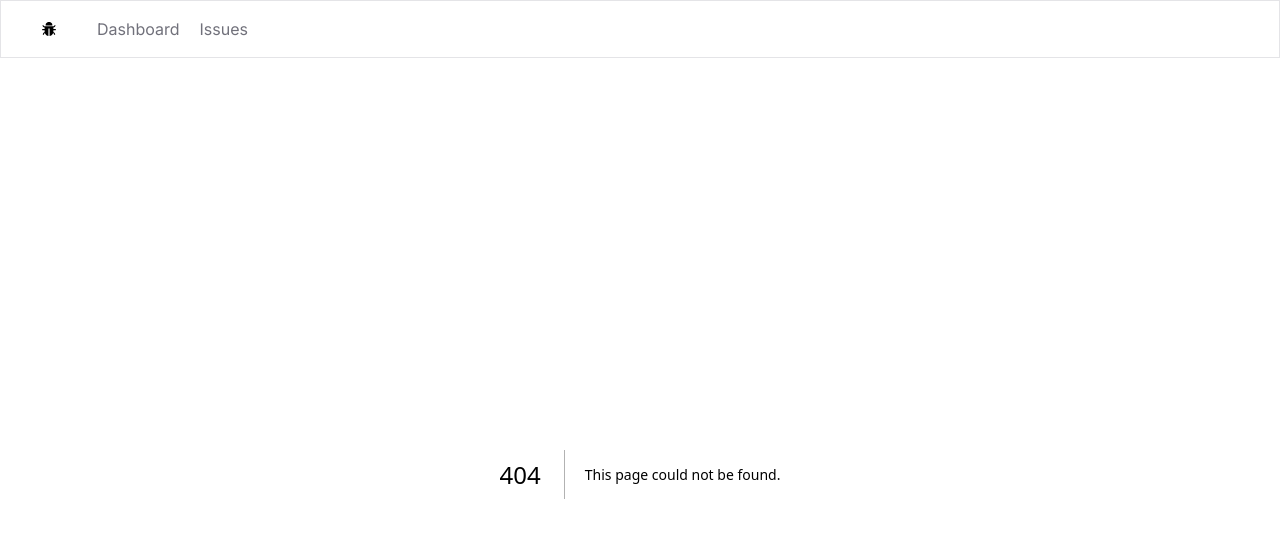
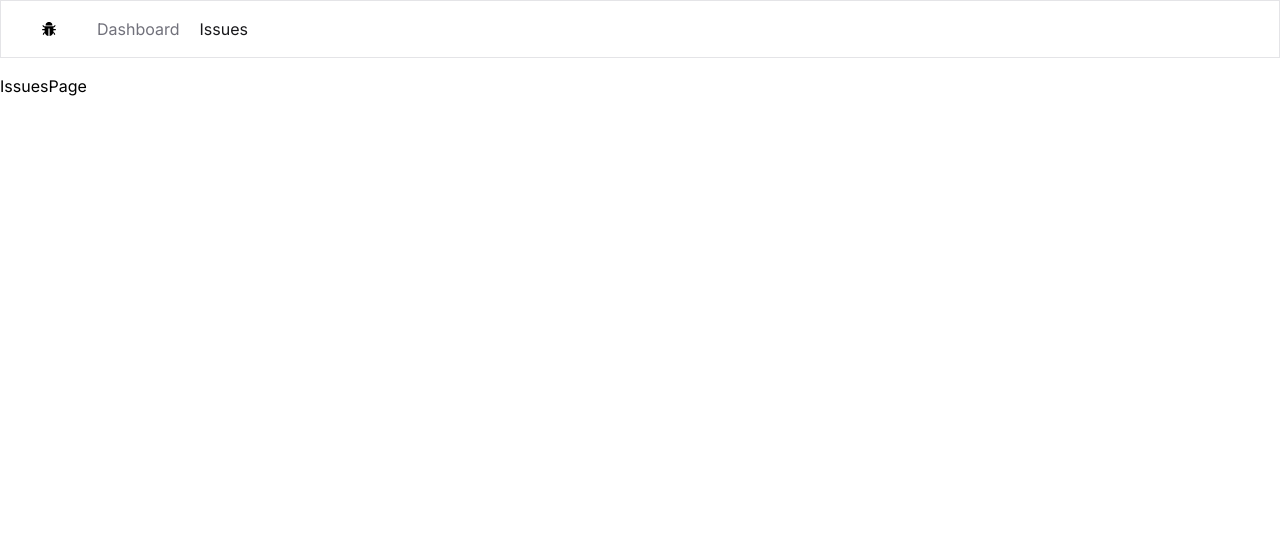
Before and after one commit to edmondwu1022/issue-tracker, a Next.js app: page /issues in a window 1280 px wide. Before the commit this address had no page. Shown: the top 538 px of the page. Built offline with nearby package versions, Linux system fonts and the light colour scheme.

Commit message:
style active link in the NavBar

```diff
--- a/app/NavBar.tsx
+++ b/app/NavBar.tsx
@@ -1,11 +1,17 @@
+'use client'
+
 import Link from "next/link"
 import { AiFillBug } from "react-icons/ai";
+import { usePathname } from "next/navigation";
+import classNames from "classnames";
 
 const NavBar = () => {
     const lists = [
-        { label: "Dashboard", href: "/dashboard" },
+        { label: "Dashboard", href: "/" },
         { label: "Issues", href: "/issues" }
     ]
+    const pathname = usePathname()
+
     return (
         <nav className="flex flex-row gap-10 border border-zinc-200 px-10 py-4 mb-4 items-center ">
             <Link href="/" ><AiFillBug /></Link>
@@ -14,10 +20,14 @@
                     <Link
                         key={list.href}
                         href={list.href}
-                        className="text-zinc-500 hover:text-zinc-900 transition-colors"
+                        className={classNames({
+                            "text-zinc-500": pathname !== list.href,
+                            "text-zinc-900": pathname === list.href,
+                            "hover:text-zinc-800 transition-colors": true
+                        })}
                     >{list.label}</Link>)}
             </div>
-        </nav>
+        </nav >
     )
 }
 export default NavBar
--- /dev/null
+++ b/app/issues/page.tsx
@@ -0,0 +1,6 @@
+const IssuesPage = () => {
+    return (
+        <div>IssuesPage</div>
+    )
+}
+export default IssuesPage
--- a/package.json
+++ b/package.json
@@ -14,6 +14,7 @@
     "@types/react": "19.1.0",
     "@types/react-dom": "19.1.2",
     "autoprefixer": "10.4.21",
+    "classnames": "^2.5.1",
     "eslint": "9.24.0",
     "eslint-config-next": "15.3.0",
     "next": "15.3.0",
```
Also changed, not shown: 1 other file (tests, documents, lock files or other folders).
